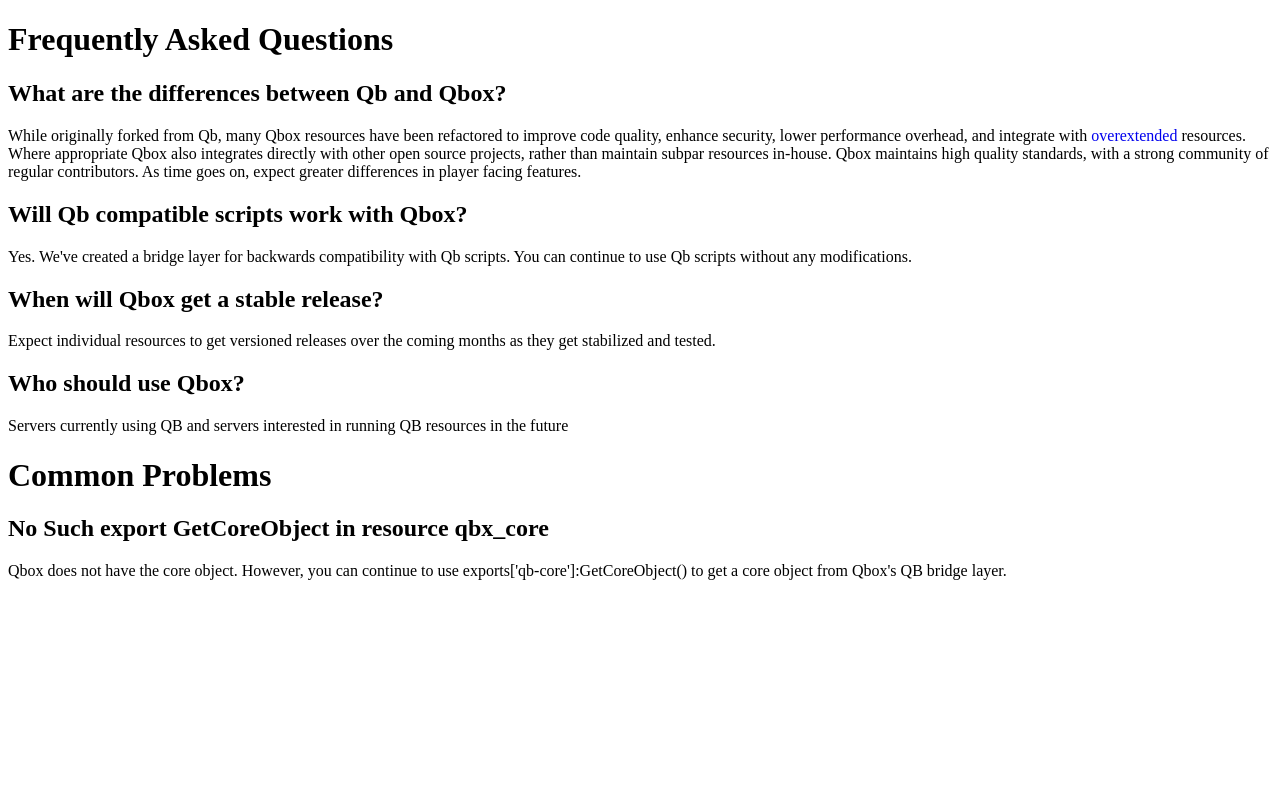
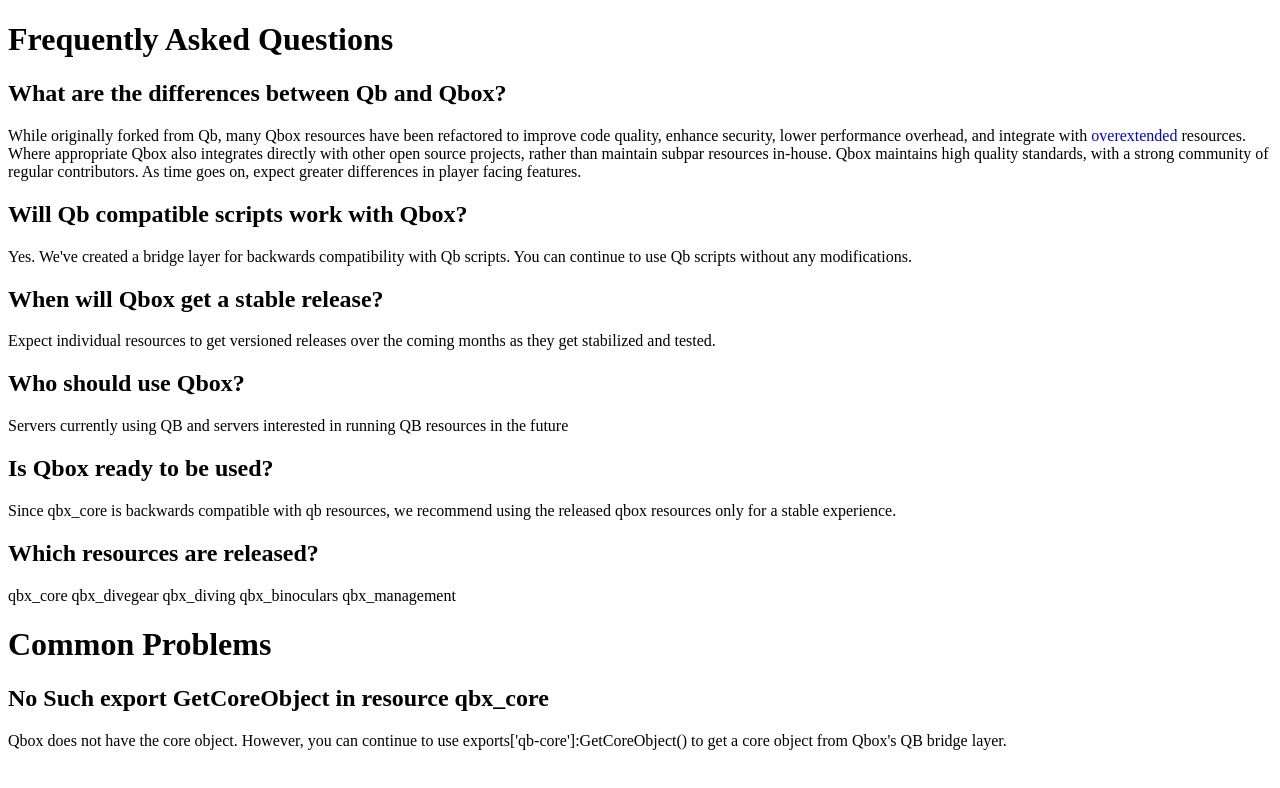
Before and after one commit to Qbox-project/qbox-project.github.io, a Next.js app: page /faq in a window 1280 px wide. Shown: the top 788 px of the page. Built offline with nearby package versions, Linux system fonts and the light colour scheme.

Commit message:
docs(faq): listing released resources

```diff
--- a/pages/faq.mdx
+++ b/pages/faq.mdx
@@ -18,6 +18,17 @@ Expect individual resources to get versioned releases over the coming months as
 
 Servers currently using QB and servers interested in running QB resources in the future
 
+## Is Qbox ready to be used?
+Since qbx_core is backwards compatible with qb resources, we recommend using the released qbox resources only for a stable experience.
+
+## Which resources are released?
+
+qbx_core
+qbx_divegear
+qbx_diving
+qbx_binoculars
+qbx_management
+
 # Common Problems
 
 ## No Such export GetCoreObject in resource qbx_core
```
